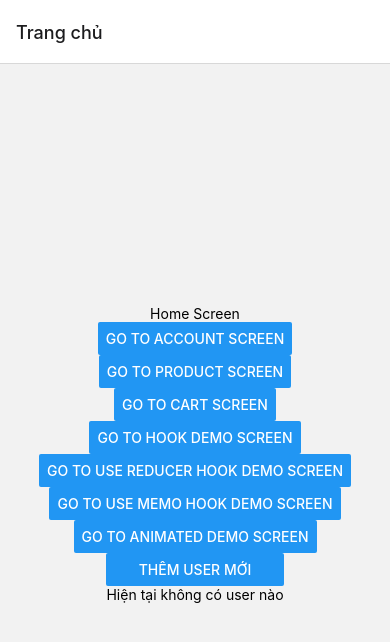
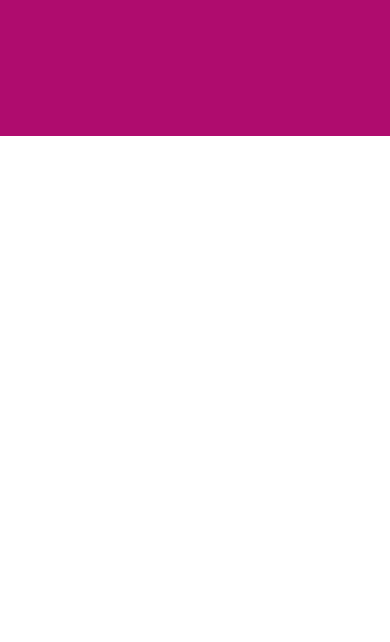
Before and after one commit to quocvy152/ImproveReactNativeSkill, a React Native app: screen /MomoHeader in a window 390 px wide. Shown: the top 642 px of the page. Built offline with nearby package versions, Linux system fonts and the light colour scheme.

Commit message:
chore: add header for learning dynamic header

```diff
--- a/src/feature/home/HomeScreen.tsx
+++ b/src/feature/home/HomeScreen.tsx
@@ -62,6 +62,10 @@ const HomeScreen = ({
         title="Go to Animated Demo Screen"
         onPress={() => navigation.navigate('AnimatedScreen')}
       />
+      <Button
+        title="Go to Momo Header Screen"
+        onPress={() => navigation.navigate('MomoHeader')}
+      />
       <View>
         <Button title="Thêm user mới" onPress={addNewUser} />
 
--- /dev/null
+++ b/src/feature/momo/MomoHeader.tsx
@@ -0,0 +1,71 @@
+/* eslint-disable react/self-closing-comp */
+/* eslint-disable @typescript-eslint/no-unused-vars */
+import React, {useEffect, useRef} from 'react';
+import {
+  ScrollView,
+  View,
+  Text,
+  Button,
+  Animated,
+  Easing,
+  StyleSheet,
+  StatusBar,
+  Dimensions,
+} from 'react-native';
+import {SafeAreaView} from 'react-native-safe-area-context';
+
+const SCREEN_HEIGHT = Dimensions.get('screen').height;
+
+const MomoHeader = () => {
+  return (
+    <View style={styles.container}>
+      <StatusBar barStyle={'light-content'}></StatusBar>
+      <SafeAreaView>
+        <View style={styles.headerFixed}></View>
+      </SafeAreaView>
+      <SafeAreaView style={styles.header}>
+        <View style={styles.paddingHeader}></View>
+        <View style={styles.contentHeader}></View>
+      </SafeAreaView>
+      <ScrollView>
+        <View style={styles.paddingScrollView}></View>
+        <View style={styles.scrollViewContent}></View>
+      </ScrollView>
+    </View>
+  );
+};
+
+const styles = StyleSheet.create({
+  container: {
+    flex: 1,
+  },
+
+  header: {
+    width: '100%',
+    backgroundColor: '#AF0C6E',
+    position: 'absolute',
+  },
+
+  headerFixed: {
+    height: 40,
+  },
+
+  scrollViewContent: {
+    height: SCREEN_HEIGHT * 2,
+    backgroundColor: 'white',
+  },
+
+  paddingScrollView: {
+    height: 96,
+  },
+
+  paddingHeader: {
+    height: 40,
+  },
+
+  contentHeader: {
+    height: 96,
+  },
+});
+
+export default MomoHeader;
--- a/src/navigation/MainStack.tsx
+++ b/src/navigation/MainStack.tsx
@@ -10,6 +10,7 @@ import HookDemoScreen from '../feature/hooks/HookDemoScreen';
 import UseReducerDemoScreen from '../feature/hooks/UseReducerDemoScreen';
 import UseMemoDemoScreen from '../feature/hooks/UseMemoDemoScreen';
 import AnimatedScreen from '../feature/animations/AnimatedScreen';
+import MomoHeader from '../feature/momo/MomoHeader';
 import {RootStackParamList} from './RootParamList';
 
 const Stack = createNativeStackNavigator<RootStackParamList>();
@@ -57,6 +58,11 @@ const MainStack = () => {
         component={AnimatedScreen}
         options={{title: 'Animated Demo Screen'}}
       />
+      <Stack.Screen
+        name="MomoHeader"
+        component={MomoHeader}
+        options={{title: 'Momo Header Screen', headerShown: false}}
+      />
     </Stack.Navigator>
   );
 };
--- a/src/navigation/RootParamList.tsx
+++ b/src/navigation/RootParamList.tsx
@@ -7,4 +7,5 @@ export type RootStackParamList = {
   UseReducerDemoScreen: undefined;
   UseMemoDemoScreen: undefined;
   AnimatedScreen: undefined;
+  MomoHeader: undefined;
 };
```
